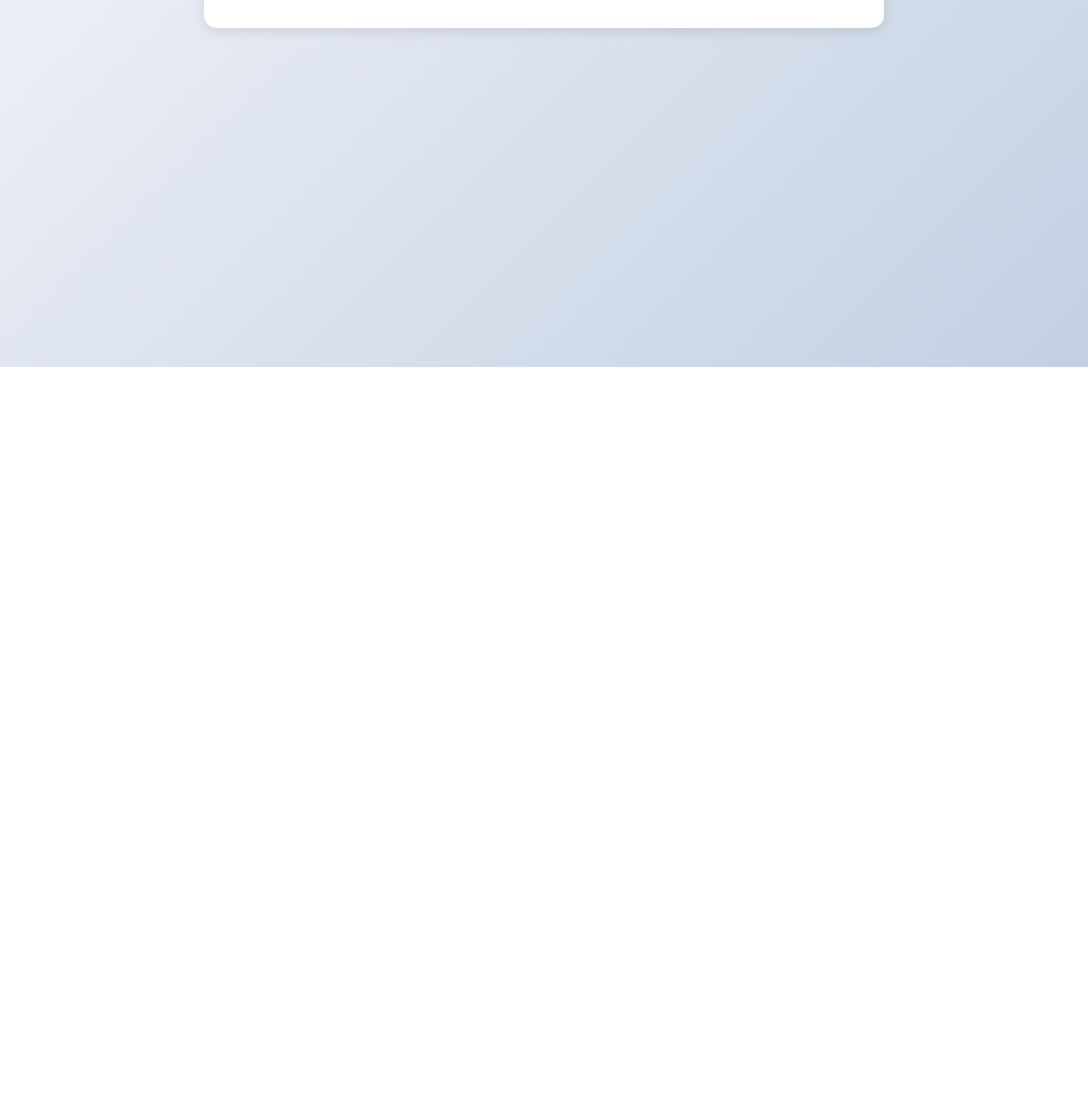
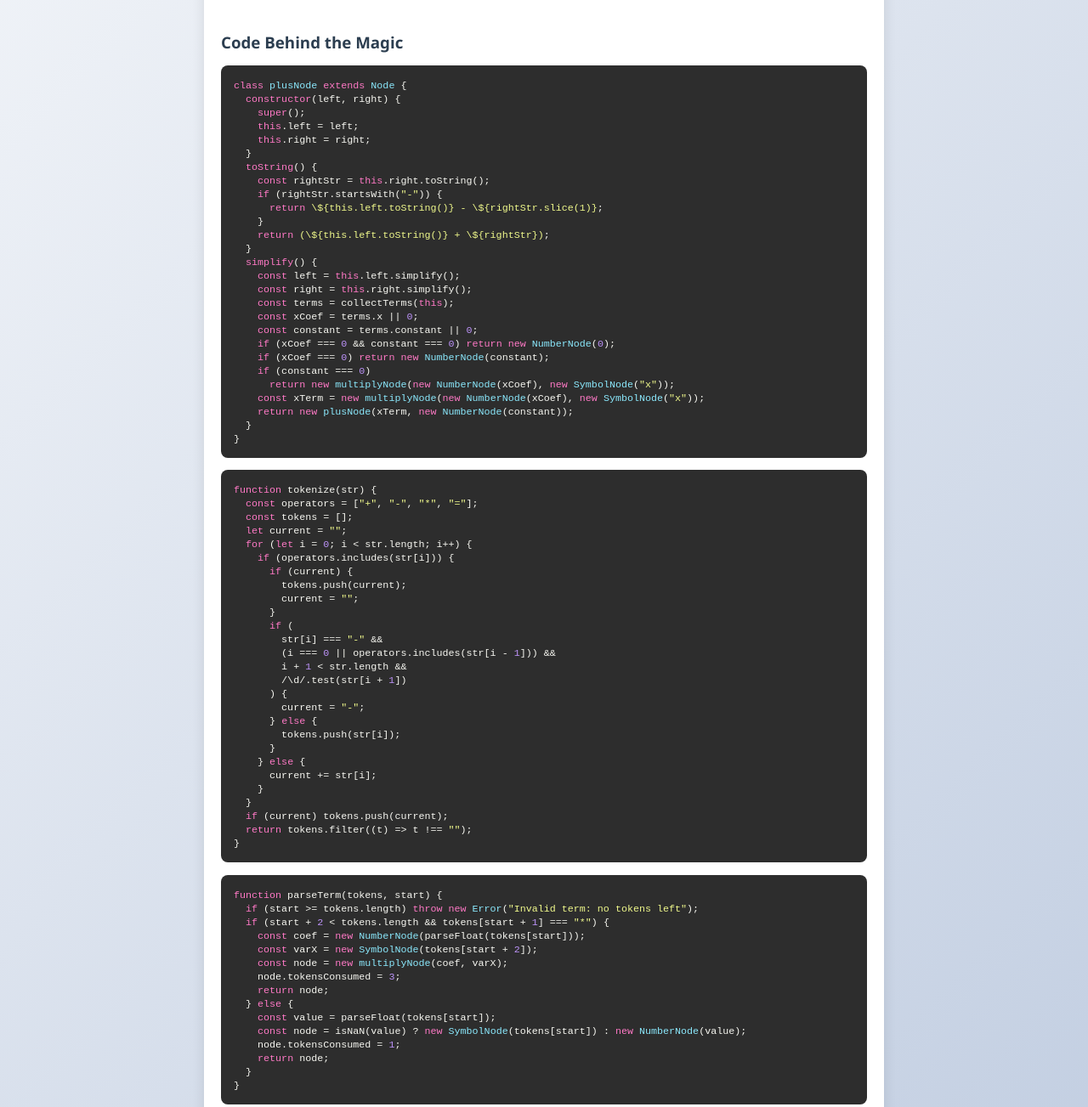
Before and after one commit to AlyAbdelmoneim/GSoC-showcase, a website: page index.html in a window 1280 px wide. Shown: the part 408-1711 px from the top of the page at 85% size. Before the commit the page ends 840 px from the top, so only its background shows below. Drawn offline with Linux system fonts and the light colour scheme.

Commit message:
brought snippets back

```diff
--- a/index.html
+++ b/index.html
@@ -5,7 +5,6 @@
   <meta name="viewport" content="width=device-width, initial-scale=1.0">
   <title>Symbolic Math Solver</title>
   <style>
-    /* Your existing CSS remains unchanged */
     body {
       font-family: 'Segoe UI', Arial, sans-serif;
       max-width: 800px;
@@ -169,6 +168,78 @@
     <div class="history">
       <h3>History</h3>
       <ul id="history-list"></ul>
+    </div>
+    <div class="code-showcase">
+      <h3>Code Behind the Magic</h3>
+      <pre><code><span class="keyword">class</span> <span class="class">plusNode</span> <span class="keyword">extends</span> <span class="class">Node</span> {
+  <span class="keyword">constructor</span>(left, right) {
+    <span class="keyword">super</span>();
+    <span class="keyword">this</span>.left = left;
+    <span class="keyword">this</span>.right = right;
+  }
+  <span class="keyword">toString</span>() {
+    <span class="keyword">const</span> rightStr = <span class="keyword">this</span>.right.toString();
+    <span class="keyword">if</span> (rightStr.startsWith(<span class="string">"-"</span>)) {
+      <span class="keyword">return</span> <span class="string">\${this.left.toString()} - \${rightStr.slice(1)}</span>;
+    }
+    <span class="keyword">return</span> <span class="string">(\${this.left.toString()} + \${rightStr})</span>;
+  }
+  <span class="keyword">simplify</span>() {
+    <span class="keyword">const</span> left = <span class="keyword">this</span>.left.simplify();
+    <span class="keyword">const</span> right = <span class="keyword">this</span>.right.simplify();
+    <span class="keyword">const</span> terms = collectTerms(<span class="keyword">this</span>);
+    <span class="keyword">const</span> xCoef = terms.x || <span class="number">0</span>;
+    <span class="keyword">const</span> constant = terms.constant || <span class="number">0</span>;
+    <span class="keyword">if</span> (xCoef === <span class="number">0</span> && constant === <span class="number">0</span>) <span class="keyword">return new</span> <span class="class">NumberNode</span>(<span class="number">0</span>);
+    <span class="keyword">if</span> (xCoef === <span class="number">0</span>) <span class="keyword">return new</span> <span class="class">NumberNode</span>(constant);
+    <span class="keyword">if</span> (constant === <span class="number">0</span>)
+      <span class="keyword">return new</span> <span class="class">multiplyNode</span>(<span class="keyword">new</span> <span class="class">NumberNode</span>(xCoef), <span class="keyword">new</span> <span class="class">SymbolNode</span>(<span class="string">"x"</span>));
+    <span class="keyword">const</span> xTerm = <span class="keyword">new</span> <span class="class">multiplyNode</span>(<span class="keyword">new</span> <span class="class">NumberNode</span>(xCoef), <span class="keyword">new</span> <span class="class">SymbolNode</span>(<span class="string">"x"</span>));
+    <span class="keyword">return new</span> <span class="class">plusNode</span>(xTerm, <span class="keyword">new</span> <span class="class">NumberNode</span>(constant));
+  }
+}</code></pre>
+      <pre><code><span class="keyword">function</span> tokenize(str) {
+  <span class="keyword">const</span> operators = [<span class="string">"+"</span>, <span class="string">"-"</span>, <span class="string">"*"</span>, <span class="string">"="</span>];
+  <span class="keyword">const</span> tokens = [];
+  <span class="keyword">let</span> current = <span class="string">""</span>;
+  <span class="keyword">for</span> (<span class="keyword">let</span> i = <span class="number">0</span>; i < str.length; i++) {
+    <span class="keyword">if</span> (operators.includes(str[i])) {
+      <span class="keyword">if</span> (current) {
+        tokens.push(current);
+        current = <span class="string">""</span>;
+      }
+      <span class="keyword">if</span> (
+        str[i] === <span class="string">"-"</span> &&
+        (i === <span class="number">0</span> || operators.includes(str[i - <span class="number">1</span>])) &&
+        i + <span class="number">1</span> < str.length &&
+        /\d/.test(str[i + <span class="number">1</span>])
+      ) {
+        current = <span class="string">"-"</span>;
+      } <span class="keyword">else</span> {
+        tokens.push(str[i]);
+      }
+    } <span class="keyword">else</span> {
+      current += str[i];
+    }
+  }
+  <span class="keyword">if</span> (current) tokens.push(current);
+  <span class="keyword">return</span> tokens.filter((t) => t !== <span class="string">""</span>);
+}</code></pre>
+      <pre><code><span class="keyword">function</span> parseTerm(tokens, start) {
+  <span class="keyword">if</span> (start >= tokens.length) <span class="keyword">throw new</span> <span class="class">Error</span>(<span class="string">"Invalid term: no tokens left"</span>);
+  <span class="keyword">if</span> (start + <span class="number">2</span> < tokens.length && tokens[start + <span class="number">1</span>] === <span class="string">"*"</span>) {
+    <span class="keyword">const</span> coef = <span class="keyword">new</span> <span class="class">NumberNode</span>(parseFloat(tokens[start]));
+    <span class="keyword">const</span> varX = <span class="keyword">new</span> <span class="class">SymbolNode</span>(tokens[start + <span class="number">2</span>]);
+    <span class="keyword">const</span> node = <span class="keyword">new</span> <span class="class">multiplyNode</span>(coef, varX);
+    node.tokensConsumed = <span class="number">3</span>;
+    <span class="keyword">return</span> node;
+  } <span class="keyword">else</span> {
+    <span class="keyword">const</span> value = parseFloat(tokens[start]);
+    <span class="keyword">const</span> node = isNaN(value) ? <span class="keyword">new</span> <span class="class">SymbolNode</span>(tokens[start]) : <span class="keyword">new</span> <span class="class">NumberNode</span>(value);
+    node.tokensConsumed = <span class="number">1</span>;
+    <span class="keyword">return</span> node;
+  }
+}</code></pre>
     </div>
   </div>
 
```
